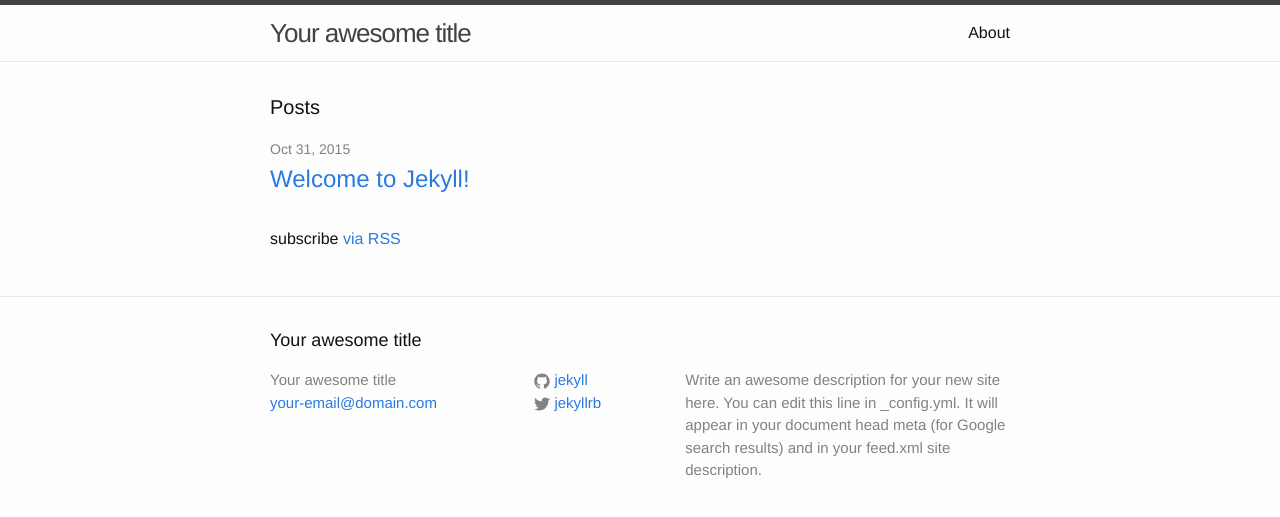
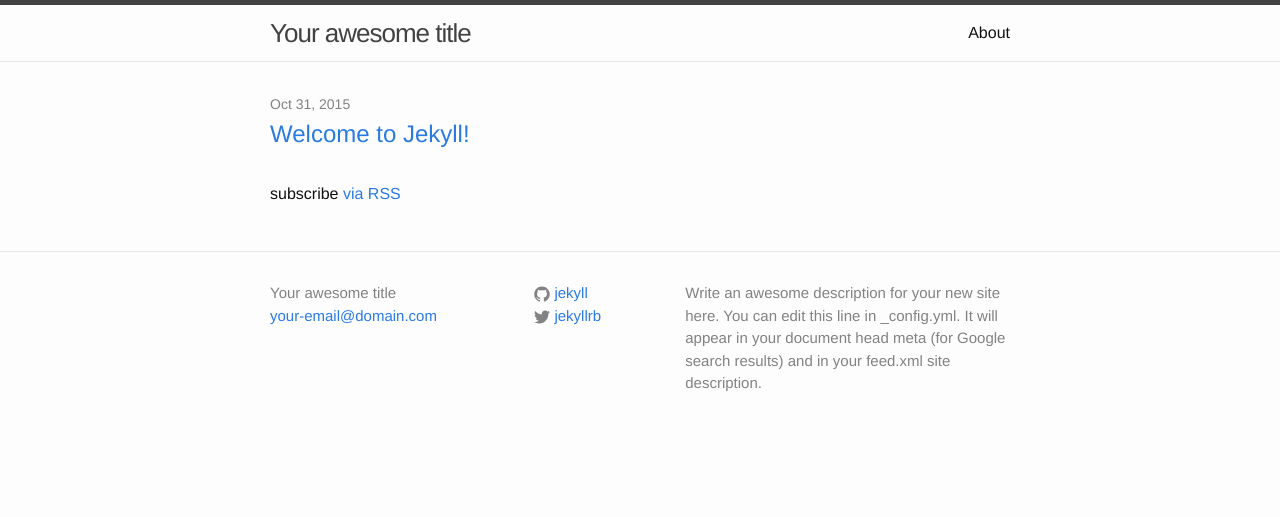
Before and after one commit to guilhermehartmann/guilhermehartmann.github.io, a Jekyll site: the page built from index.html, in a window 1280 px wide. Shown: the top 517 px of the page. Built offline with Jekyll 4.4.1, drawn with Linux system fonts in a browser that asks for light colours.

Commit message:
Cleaning up

```diff
--- a/_includes/footer.html
+++ b/_includes/footer.html
@@ -1,8 +1,6 @@
 <footer class="site-footer">
 
   <div class="wrapper">
-
-    <h2 class="footer-heading">{{ site.title }}</h2>
 
     <div class="footer-col-wrapper">
       <div class="footer-col footer-col-1">
--- a/index.html
+++ b/index.html
@@ -3,8 +3,6 @@
 ---
 
 <div class="home">
-
-  <h1 class="page-heading">Posts</h1>
 
   <ul class="post-list">
     {% for post in site.posts %}
```
Also changed, not shown: 1 other file.
